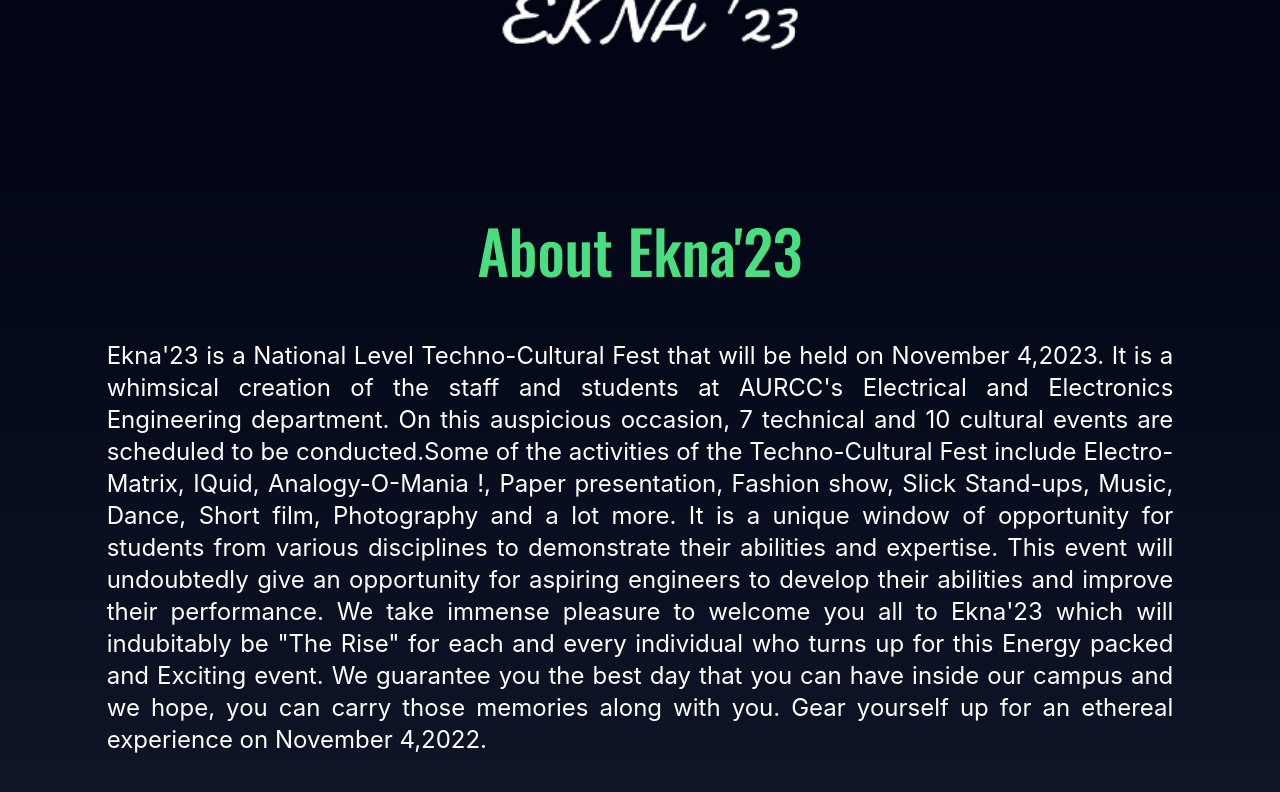
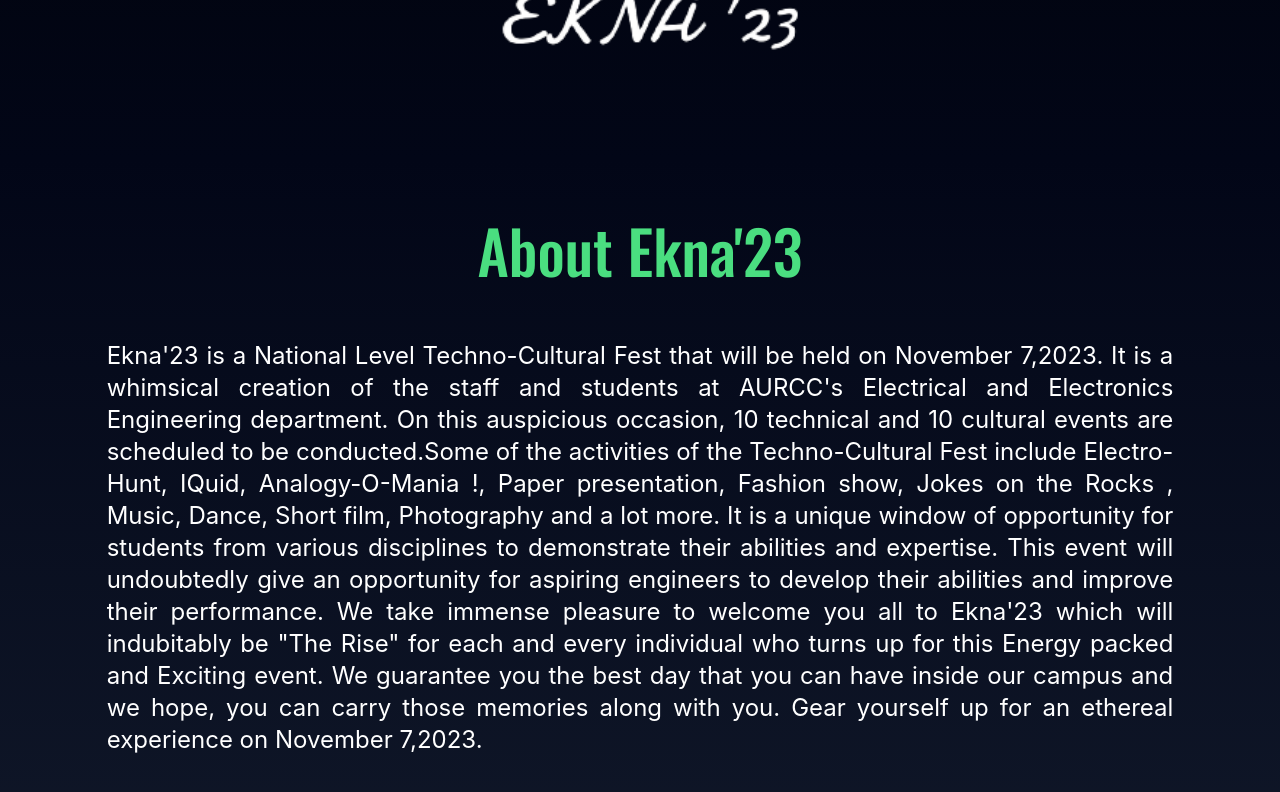
Before and after one commit to gchandru283/eee-symposium, a React (Create React App) app: page / in a window 1280 px wide. Shown: the part 640-1432 px from the top of the page. Built offline with nearby package versions, Linux system fonts and the light colour scheme; a web font is replaced by a local one.

Commit message:
Update Main.js

```diff
--- a/src/components/Main.js
+++ b/src/components/Main.js
@@ -12,23 +12,7 @@ function Main() {
           About Ekna'23
         </h2>
         <p className="lg:text-justify text-white lg:text-2xl text-lg lg:pt-10 pt-5">
-          Ekna'23 is a National Level Techno-Cultural Fest that will be held on
-          November 4,2023. It is a whimsical creation of the staff and students
-          at AURCC's Electrical and Electronics Engineering department. On this
-          auspicious occasion, 7 technical and 10 cultural events are scheduled
-          to be conducted.Some of the activities of the Techno-Cultural Fest
-          include Electro-Matrix, IQuid, Analogy-O-Mania !, Paper presentation,
-          Fashion show, Slick Stand-ups, Music, Dance, Short film, Photography and
-          a lot more. It is a unique window of opportunity for students from
-          various disciplines to demonstrate their abilities and expertise. This
-          event will undoubtedly give an opportunity for aspiring engineers to
-          develop their abilities and improve their performance. We take immense
-          pleasure to welcome you all to Ekna'23 which will indubitably be "The
-          Rise" for each and every individual who turns up for this Energy
-          packed and Exciting event. We guarantee you the best day that you can
-          have inside our campus and we hope, you can carry those memories along
-          with you. Gear yourself up for an ethereal experience on November
-          4,2022.
+          Ekna'23 is a National Level Techno-Cultural Fest that will be held on November 7,2023. It is a whimsical creation of the staff and students at AURCC's Electrical and Electronics Engineering department. On this auspicious occasion, 10 technical and 10 cultural events are scheduled to be conducted.Some of the activities of the Techno-Cultural Fest include Electro-Hunt, IQuid, Analogy-O-Mania !, Paper presentation, Fashion show, Jokes on the Rocks , Music, Dance, Short film, Photography and a lot more. It is a unique window of opportunity for students from various disciplines to demonstrate their abilities and expertise. This event will undoubtedly give an opportunity for aspiring engineers to develop their abilities and improve their performance. We take immense pleasure to welcome you all to Ekna'23 which will indubitably be "The Rise" for each and every individual who turns up for this Energy packed and Exciting event. We guarantee you the best day that you can have inside our campus and we hope, you can carry those memories along with you. Gear yourself up for an ethereal experience on November 7,2023.
         </p>
         </div>
 
```
